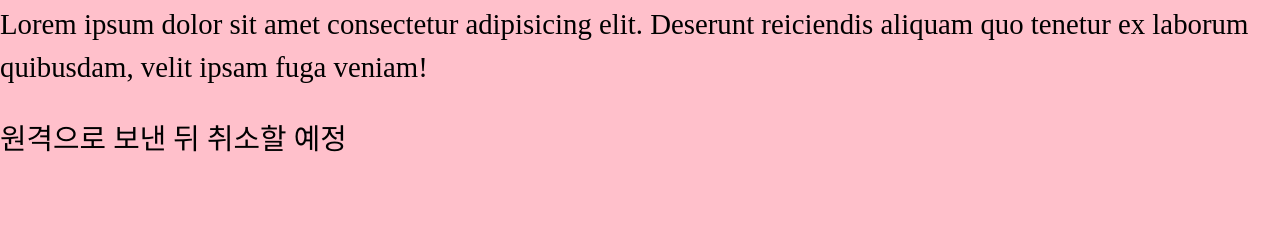
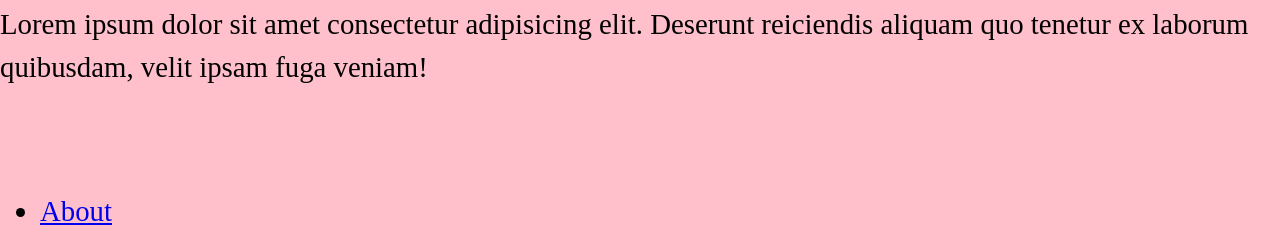
Before and after one commit to lecturewww/Tuts_project01, a plain HTML site: page index.html in a window 1280 px wide. Shown: the part 536-771 px from the top of the page. Drawn offline with Linux system fonts and the light colour scheme.

Commit message:
Revert "Revert 사용예정"
This reverts commit 6d3d3e56bbe2de60ace73cd03166bbdcc595cef8.

```diff
--- a/index.html
+++ b/index.html
@@ -15,7 +15,6 @@
     <h2>Heading 2</h2>
     <h3>Heading 3</h3>
     <p>Lorem ipsum dolor sit amet consectetur adipisicing elit. Deserunt reiciendis aliquam quo tenetur ex laborum quibusdam, velit ipsam fuga veniam!</p>
-    <p> 원격으로 보낸 뒤 취소할 예정</p>
     <header>
         <nav class="nav collapsible">
             <a class="nav__brand">
```
